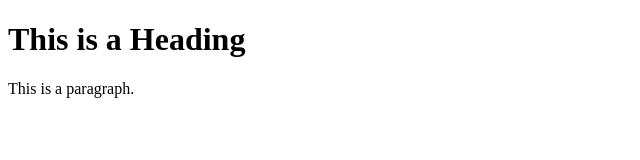
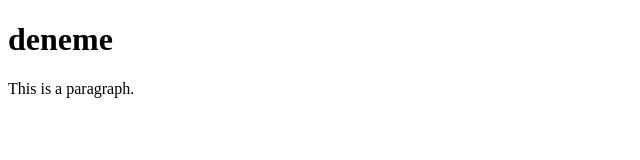
Before and after one commit to emirhanbb/emirhanbb.github.io, a plain HTML site: page index.html in a window 1280 px wide. Shown: the whole page, without its empty margins (0-640 px from the left). Drawn offline with Linux system fonts and the light colour scheme.

Commit message:
Update index.html

```diff
--- a/index.html
+++ b/index.html
@@ -5,7 +5,7 @@
 </head>
 <body>
 
-<h1>This is a Heading</h1>
+<h1>deneme</h1>
 <p>This is a paragraph.</p>
 
 </body>
```
